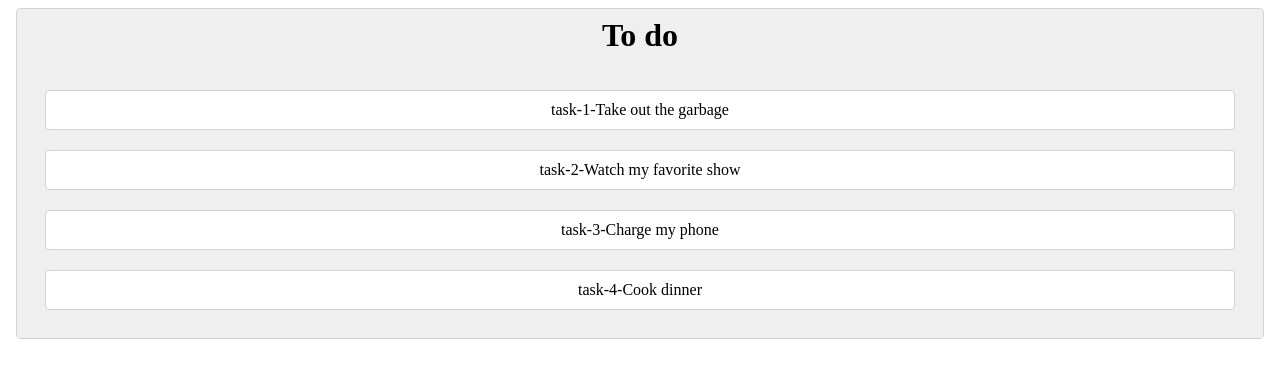
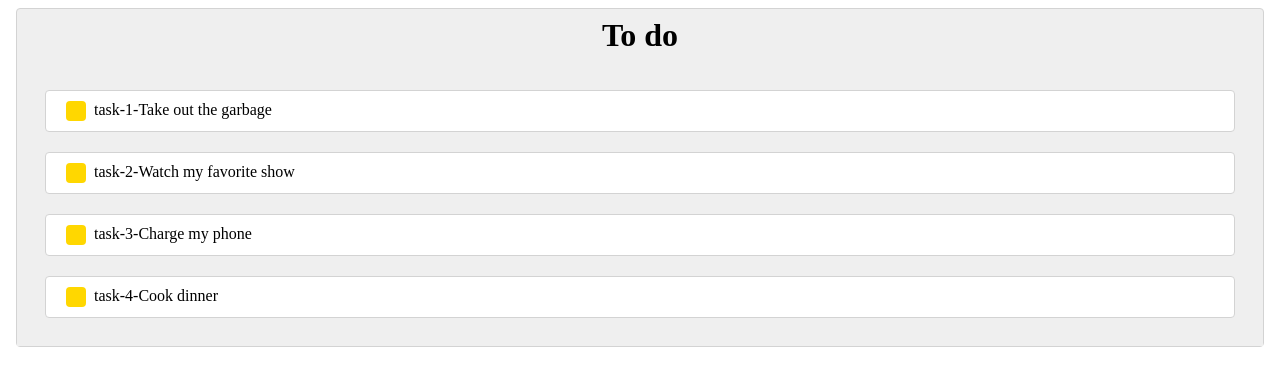
Before and after one commit to kbu715/KanbanBoard, a React (Create React App) app: page / in a window 1280 px wide. Shown: the top 386 px of the page. Built offline with nearby package versions, Linux system fonts and the light colour scheme.

Commit message:
Handle box

```diff
--- a/src/components/Task.js
+++ b/src/components/Task.js
@@ -9,6 +9,15 @@ const TaskContainer = styled.div`
   margin: 20px;
   text-align: center;
   background-color: ${(props) => (props.isDragging ? "skyblue" : "white")};
+  display: flex;
+`;
+
+const Handle = styled.div`
+  width: 20px;
+  height: 20px;
+  background-color: gold;
+  border-radius: 4px;
+  margin-right: 8px;
 `;
 
 const Task = ({ task, index }) => {
@@ -17,10 +26,10 @@ const Task = ({ task, index }) => {
       {(provided, snapshot) => (
         <TaskContainer
           {...provided.draggableProps}
-          {...provided.dragHandleProps}
           ref={provided.innerRef}
           isDragging={snapshot.isDragging}
         >
+          <Handle {...provided.dragHandleProps} />
           {task.id}-{task.content}
         </TaskContainer>
       )}
```
Also changed, not shown: 1 other file (tests, documents, lock files or other folders).
